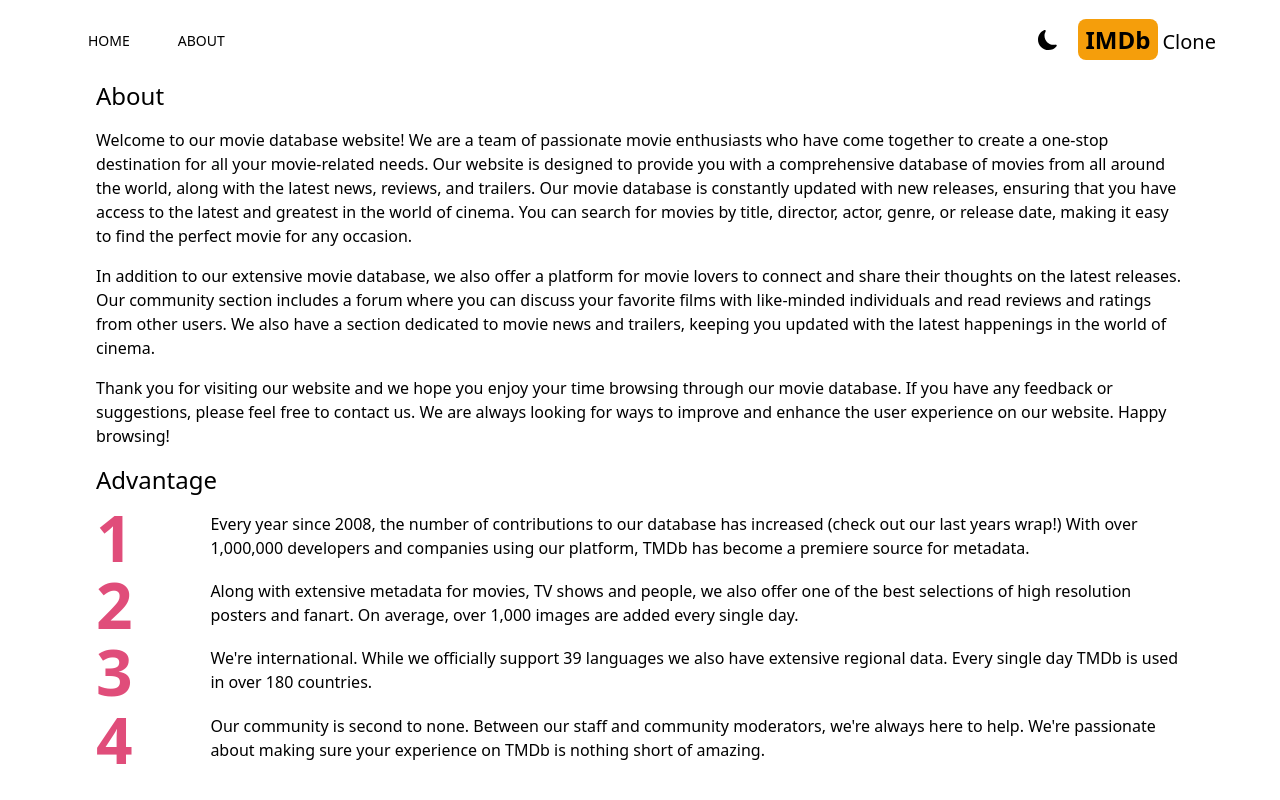
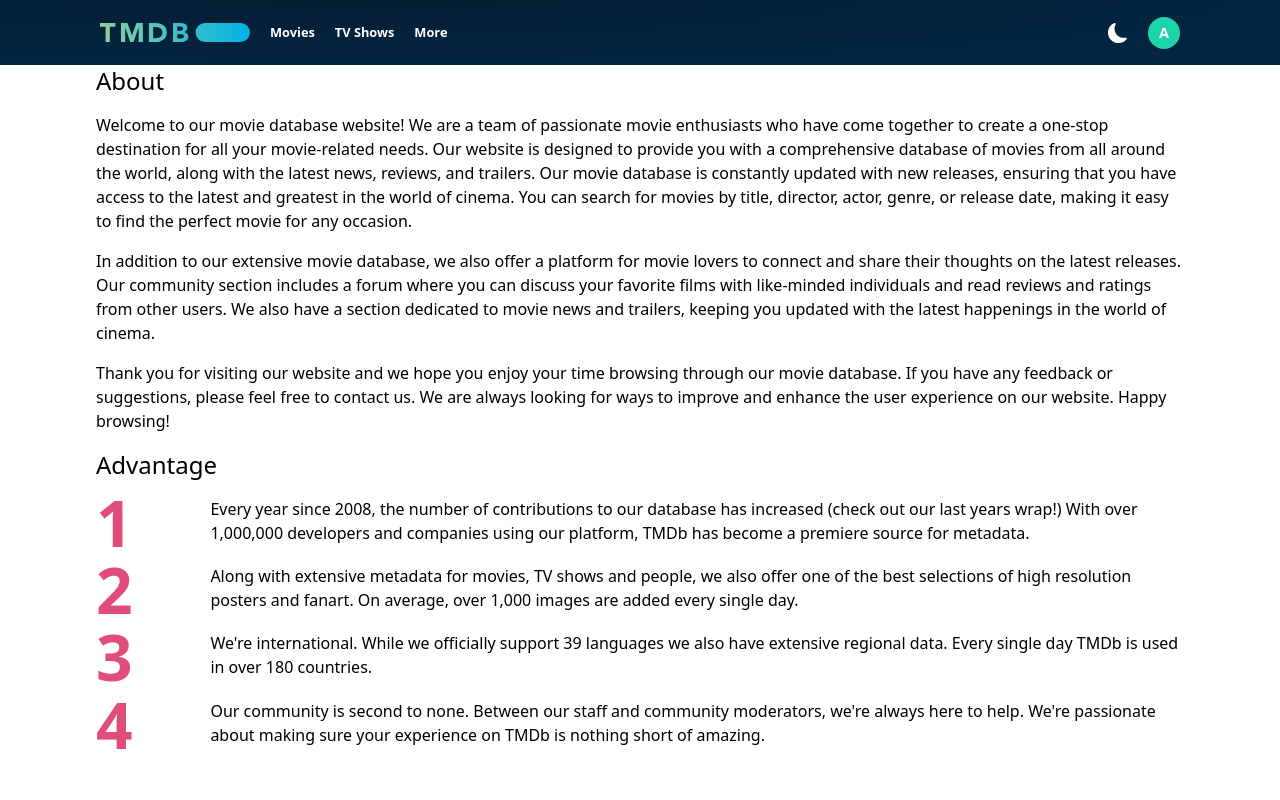
Before and after one commit to Abinashshasini/imdb-clone, a Next.js app: page /about in a window 1280 px wide. Shown: the top 800 px of the page. Built offline with nearby package versions, Linux system fonts and the light colour scheme.

Commit message:
Home page completed

```diff
--- a/src/app/components/DarkModeSwitch.jsx
+++ b/src/app/components/DarkModeSwitch.jsx
@@ -18,7 +18,7 @@ const DarkModeSwitch = () => {
       {mounted &&
         (currentTheme === 'dark' ? (
           <MdLightMode
-            className="text-xl cursor-pointer hover:text-amber"
+            className="text-xl cursor-pointer hover:text-amber text-white"
             onClick={() => setTheme('light')}
           />
         ) : (
--- a/src/app/components/Header.jsx
+++ b/src/app/components/Header.jsx
@@ -1,26 +1,20 @@
-import MenuItem from './MenuItem';
-import { AiFillHome } from 'react-icons/ai';
-import { BsFillInfoCircleFill } from 'react-icons/bs';
-import Link from 'next/link';
 import DarkModeSwitch from './DarkModeSwitch';
+import Logo from '../assets/logo.svg';
+import Image from 'next/image';
+import styles from '../styles/Header.module.css';
 
 const Header = () => {
   return (
-    <div className="flex justify-between mx-2 max-w-6xl sm:mx-auto items-center py-6">
-      <div className="flex mx">
-        <MenuItem title="HOME" address="/" Icon={AiFillHome} />
-        <MenuItem title="ABOUT" address="/about" Icon={BsFillInfoCircleFill} />
+    <div className={styles.container}>
+      <div className={styles.wrapper}>
+        <Image src={Logo} alt="Logo" height={20} width={150} />
+        <h2 className="hidden sm:inline">Movies</h2>
+        <h2 className="hidden sm:inline">TV Shows</h2>
+        <h2 className="hidden sm:inline">More</h2>
       </div>
-      <div className="flex items-center space-x-5">
+      <div className={styles.wrapper}>
         <DarkModeSwitch />
-        <Link href="/">
-          <h2 className="text-2xl">
-            <span className="font-bold bg-amber py-1 px-2 rounded-lg mr-1">
-              IMDb
-            </span>
-            <span className="text-xl hidden sm:inline">Clone</span>
-          </h2>
-        </Link>
+        <div className={styles.userIcon}>A</div>
       </div>
     </div>
   );
--- a/src/app/components/HeroSection.jsx
+++ b/src/app/components/HeroSection.jsx
@@ -1,6 +1,5 @@
 'use client';
 import { useRef } from 'react';
-import styles from '../styles/HeroSection.module.css';
 import Hero1 from '../assets/hero1.jpg';
 import Hero2 from '../assets/hero2.jpg';
 import Hero3 from '../assets/hero3.jpg';
@@ -8,6 +7,7 @@ import Hero4 from '../assets/hero4.jpg';
 import Hero5 from '../assets/hero5.jpg';
 import Hero6 from '../assets/hero6.jpg';
 import handleGenerateRandomNumber from '../utils';
+import styles from '../styles/HeroSection.module.css';
 
 const HeroSection = () => {
   // * Required States * //
--- a/src/app/components/MenuItem.jsx
+++ /dev/null
@@ -1,14 +0,0 @@
-import Link from 'next/link';
-
-const MenuItem = ({ title, address, Icon }) => {
-  return (
-    <div>
-      <Link href={address} className="mx-4 lg:mx-6 hover:text-amber">
-        <Icon className="text-2xl sm:hidden mx-4" />
-        <p className="hidden my-2 text-sm sm:inline">{title}</p>
-      </Link>
-    </div>
-  );
-};
-
-export default MenuItem;
--- a/src/app/styles/Footer.module.css
+++ b/src/app/styles/Footer.module.css
@@ -2,7 +2,7 @@
   display: flex;
   justify-content: center;
   align-items: center;
-  height: 100px;
+  height: 65px;
   margin-top: 100px;
   background-image: radial-gradient(
     at 30% top,
@@ -19,7 +19,7 @@
 }
 
 .container > p {
-  font-size: 1rem;
+  font-size: 0.8rem;
   letter-spacing: 0.3px;
   color: #fff;
 }
--- /dev/null
+++ b/src/app/styles/Header.module.css
@@ -0,0 +1,54 @@
+.container {
+  display: flex;
+  justify-content: space-between;
+  align-items: center;
+  height: 65px;
+  background-image: radial-gradient(
+    at 30% top,
+    #031d33 0%,
+    rgba(3, 37, 65, 1) 70%
+  );
+  background-position: 50%;
+  background-size: cover;
+  background-repeat: no-repeat;
+  padding: 0 100px;
+}
+
+.wrapper {
+  display: flex;
+  gap: 0 20px;
+  color: #fff;
+  align-items: center;
+}
+
+.wrapper > h2 {
+  font-size: 0.8rem;
+  color: #fff;
+  font-weight: 600;
+}
+
+.userIcon {
+  width: 32px;
+  height: 32px;
+  text-align: center;
+  text-transform: uppercase;
+  border-radius: 50%;
+  color: #fff;
+  font-size: 0.9em;
+  font-weight: 600;
+  display: flex;
+  align-items: center;
+  justify-content: center;
+  background-color: rgba(30, 213, 169, 1);
+}
+
+.userIcon:hover {
+  box-shadow: rgba(0, 0, 0, 0.16) 0px 10px 36px 0px,
+    rgba(0, 0, 0, 0.06) 0px 0px 0px 1px;
+}
+
+@media only screen and (max-width: 600px) {
+  .container {
+    padding: 0 20px;
+  }
+}
--- a/src/app/styles/HeroSection.module.css
+++ b/src/app/styles/HeroSection.module.css
@@ -21,7 +21,7 @@
   width: 100%;
   margin: 0;
   padding: 0;
-  margin-bottom: 5px;
+  margin-bottom: 10px;
 }
 
 .textWrapper h3 {
@@ -52,6 +52,7 @@
   background-color: #fff;
   outline: none;
 }
+
 .searchWrapper > input:hover,
 .searchWrapper > input:active {
   box-shadow: rgba(0, 0, 0, 0.24) 0px 3px 8px;
@@ -84,6 +85,14 @@
     background-position: 100%;
   }
 
+  .textWrapper h3 {
+    font-size: 1.5rem;
+  }
+
+  .searchWrapper {
+    margin-top: 40px;
+  }
+
   .searchWrapper > input {
     font-size: 0.8rem;
   }
```
